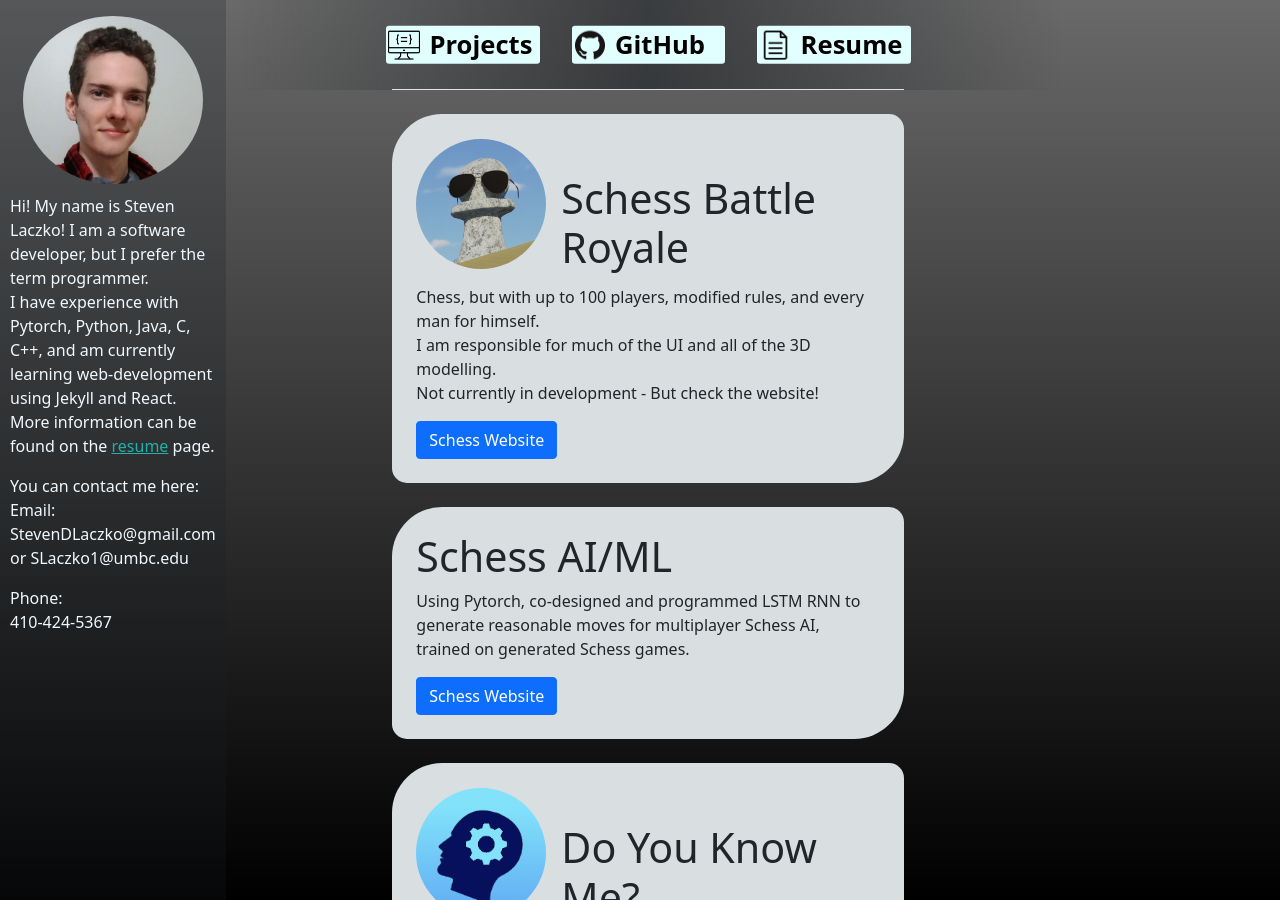
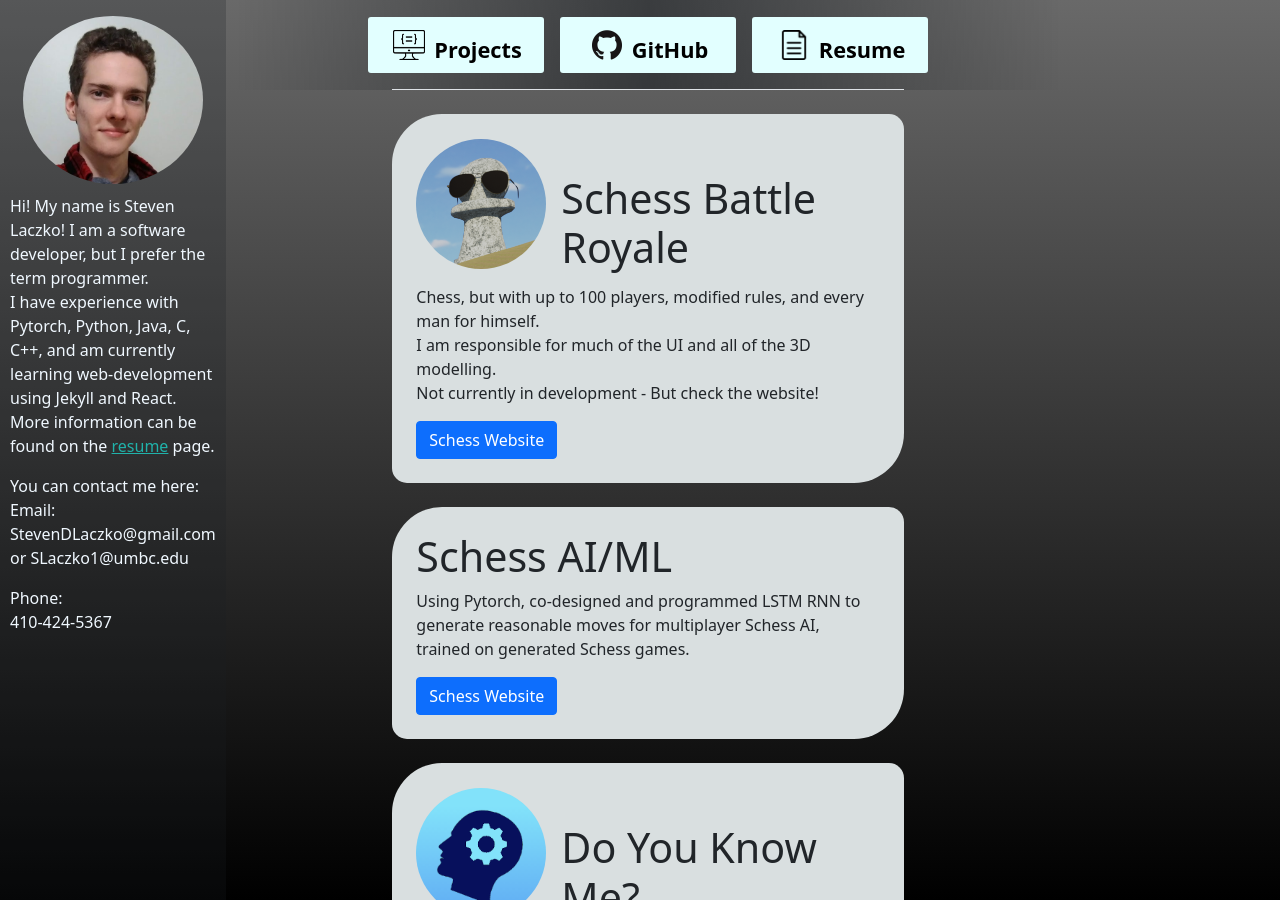
Before and after one commit to SLaczko/proj_website, a Jekyll site: the page built from projects.html, in a window 1280 px wide and 900 px high. Built offline with Jekyll 4.4.1, drawn with Linux system fonts in a browser that asks for light colours.

Commit message:
Buttons use rem now and their sizing works better.

```diff
--- a/_includes/header.html
+++ b/_includes/header.html
@@ -6,21 +6,25 @@
         <div class="header-inner-container container">
             <div id="header-links" class="box header-box">
                 <ul id="button-list" class="nav col-md-auto mb-2 justify-content-center mb-md-0">
-                    <li class="button-list-item"><a href="/" role="link" class="nav-link button">
+                    <li class="button-list-item">
+                        <a href="/" role="link">
                             <div class="button-content">
-                            <img class="hdr-btn" src="../media/PinClipart.com_computer-monitor-clipart_153076.png" alt="Coding Icon Clipart Computer Icons Computer Programming - Coding Icon Free Png Transparent Png@pinclipart.com">
+                                <img class="hdr-btn" src="../media/PinClipart.com_computer-monitor-clipart_153076.png" alt="Coding Clipart Icon Png@pinclipart.com">
                                 <b>Projects</b>
                             </div>
-                    </a></li>
+                        </a>
+                    </li>
                     <!--<li><a href="projects.html" class="nav-link px-2 link-dark" style="color: aliceblue"><b>Projects</b></a></li>-->
-                    <li class="button-list-item"><a href="https://github.com/stevenlaczko" class="nav-link button">
+                    <li class="button-list-item">
+                        <a href="https://github.com/stevenlaczko">
                             <div class="button-content">
                                 <img class="hdr-btn" src="../media/GitHub-Mark-120px-plus.png">
                                 <b>GitHub</b>
                             </div>
                         </a>
                     </li>
-                    <li class="button-list-item"><a href="/resume" class="nav-link button">
+                    <li class="button-list-item">
+                        <a href="/resume">
                             <div class="button-content">
                                 <img class="hdr-btn" src="../media/cleanpng-document-template-requirements-icon.png">
                                 <b>Resume</b>
--- a/css/styles.css
+++ b/css/styles.css
@@ -115,29 +115,24 @@ body {
 }
 
 .button-list-item {
-    margin: 0.5rem 1rem 0.5rem 1rem;
-}
-
-.button {
     color: black;
     display: flex;
     align-items: center;
     background-color: var(--btn-bg-color);
-    margin: auto;
-    width: 12vw;
-    max-width: 12rem;
-    height: 3vw;
-    max-height: 5rem;
-    padding: 1px 0 3px 0!important;
+    margin: auto 0.5rem auto 0.5rem;
+    width: 11rem;
+    height: 3.5rem;
+    padding: 5px 0 5px 0!important;
     border-radius: 3px;
 }
 
+.button-list-item a {
+    margin: auto;
+}
+
 .button-content {
+    color: black;
     margin: 0;
-    position: absolute;
-    top: 50%;
-    -ms-transform: translateY(-50%);
-    transform: translateY(-50%);
 
     display: table;
     text-align: center;
@@ -162,7 +157,7 @@ body {
     transform: translateY(15%);
     margin: auto auto auto 0.7vw;
     height: 100%;
-    font-size: clamp(7px, 2vw, 28px);
+    font-size: clamp(7px, 1.7vw, 22px);
 }
 
 #footer {
```
Also changed, not shown: Gemfile (+7 -7 lines), Gemfile.lock. Lines whose indentation alone changed are shown as unchanged.
